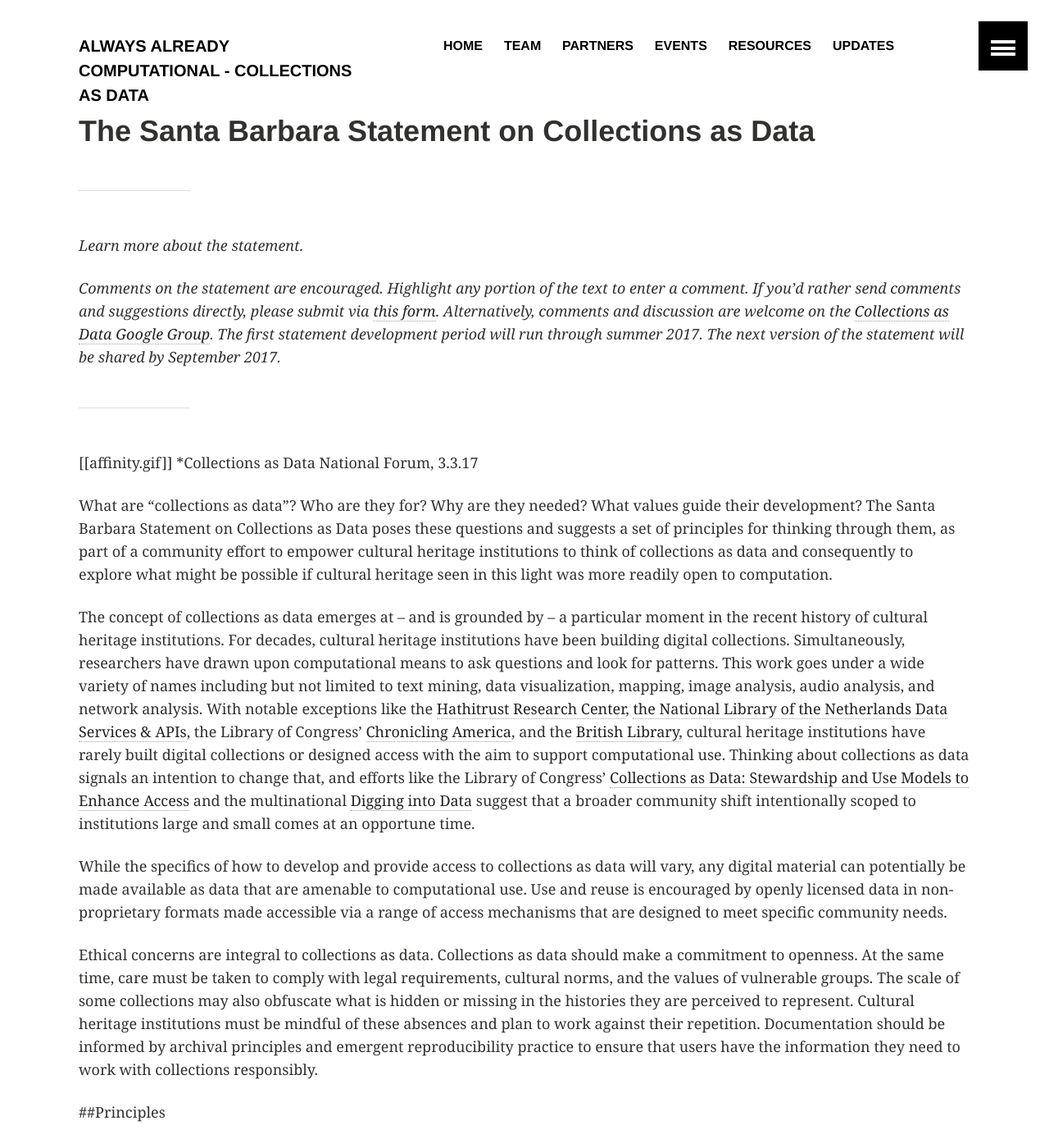
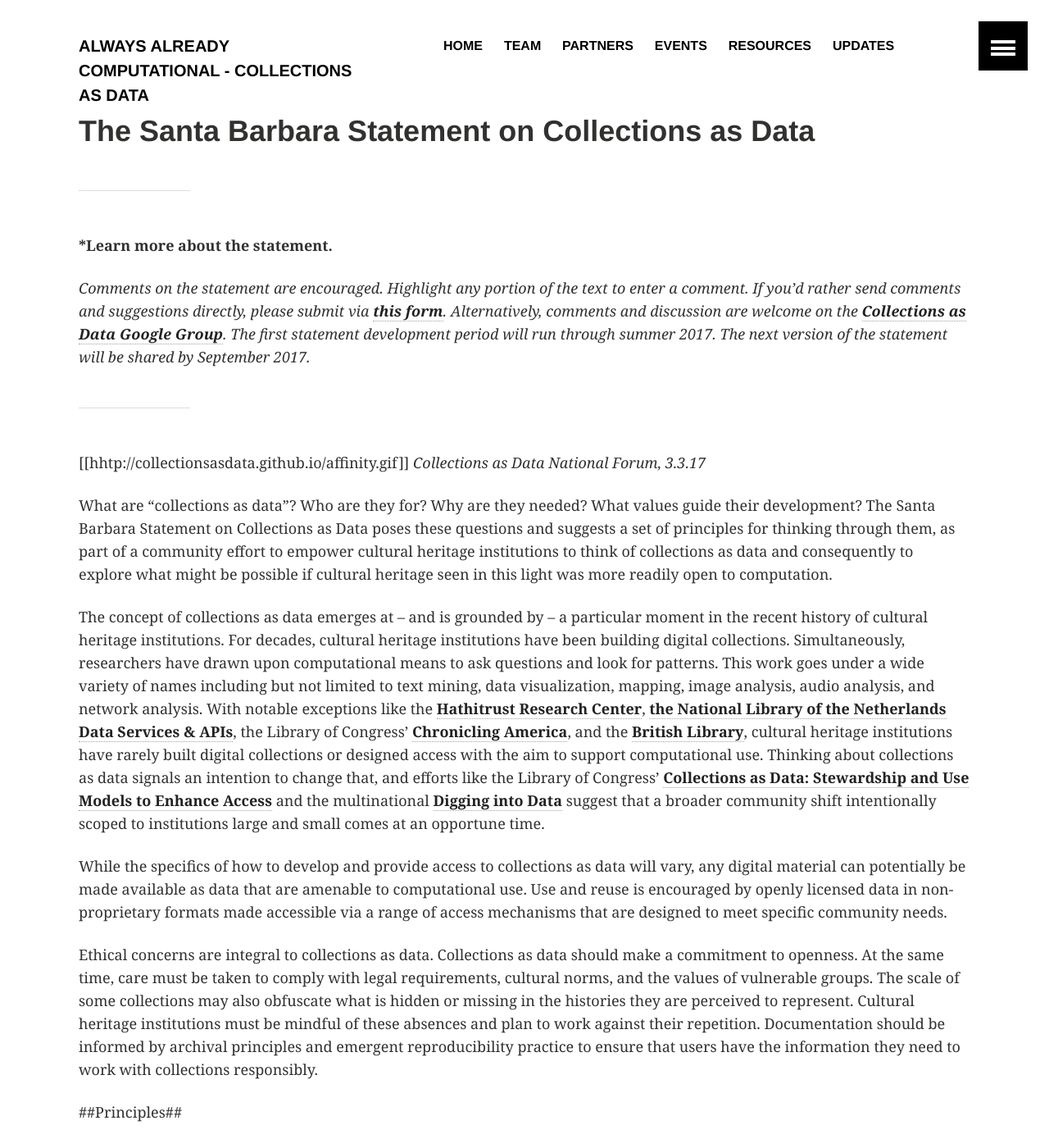
Before and after one commit to collectionsasdata/collectionsasdata.github.io, a Jekyll site: the page built from statement.markdown, in a window 1280 px wide and 1400 px high. Shown: the whole window at 82% size. Built offline with Jekyll 4.4.1, drawn with Linux system fonts in a browser that asks for light colours; a script that is not in the unit is left out; some of the changed text lies outside the part shown.

Commit message:
Update statement.markdown

```diff
--- a/statement.markdown
+++ b/statement.markdown
@@ -3,43 +3,43 @@
 title:  "The Santa Barbara Statement on Collections as Data"
 ---
 ---
-*Learn more about the statement.*
+***Learn more about the statement.**
 
-*Comments on the statement are encouraged. Highlight any portion of the text to enter a comment. If you’d rather send comments and suggestions directly, please submit via [this form](https://docs.google.com/forms/d/e/1FAIpQLScomC9tex3RHMQRTwOLfxSRFq14i5nnov7Km149qvCUO7JDpA/viewform?usp=sf_link). Alternatively, comments and discussion are welcome on the [Collections as Data Google Group](https://groups.google.com/forum/#!forum/collectionsasdata). The first statement development period will run through summer 2017. The next version of the statement will be shared by September 2017.*
+*Comments on the statement are encouraged. Highlight any portion of the text to enter a comment. If you’d rather send comments and suggestions directly, please submit via [**this form**](https://docs.google.com/forms/d/e/1FAIpQLScomC9tex3RHMQRTwOLfxSRFq14i5nnov7Km149qvCUO7JDpA/viewform?usp=sf_link). Alternatively, comments and discussion are welcome on the [**Collections as Data Google Group**](https://groups.google.com/forum/#!forum/collectionsasdata). The first statement development period will run through summer 2017. The next version of the statement will be shared by September 2017.*
 
 ---
-[[affinity.gif]]
-*Collections as Data National Forum, 3.3.17
+[[hhtp://collectionsasdata.github.io/affinity.gif]]
+*Collections as Data National Forum, 3.3.17*
 
 What are “collections as data”? Who are they for? Why are they needed? What values guide their development? The Santa Barbara Statement on Collections as Data poses these questions and suggests a set of principles for thinking through them, as part of a community effort to empower cultural heritage institutions to think of collections as data and consequently to explore what might be possible if cultural heritage seen in this light was more readily open to computation.
 
-The concept of collections as data emerges at -- and is grounded by -- a particular moment in the recent history of cultural heritage institutions. For decades, cultural heritage institutions have been building digital collections. Simultaneously, researchers have drawn upon computational means to ask questions and look for patterns. This work goes under a wide variety of names including but not limited to text mining, data visualization, mapping, image analysis, audio analysis, and network analysis. With notable exceptions like the [Hathitrust Research Center](https://analytics.hathitrust.org/), [the National Library of the Netherlands Data Services & APIs](https://www.kb.nl/en/resources-research-guides/data-services-apis), the Library of Congress’ [Chronicling America](http://chroniclingamerica.loc.gov/about/api/), and the [British Library](http://www.bl.uk/subjects/digital-scholarship), cultural heritage institutions have rarely built digital collections or designed access with the aim to support computational use. Thinking about collections as data signals an intention to change that, and efforts like the Library of Congress’ [Collections as Data: Stewardship and Use Models to Enhance Access](http://digitalpreservation.gov/meetings/dcs16.html) and the multinational [Digging into Data](https://diggingintodata.org/) suggest that a broader community shift intentionally scoped to institutions large and small comes at an opportune time.
+The concept of collections as data emerges at -- and is grounded by -- a particular moment in the recent history of cultural heritage institutions. For decades, cultural heritage institutions have been building digital collections. Simultaneously, researchers have drawn upon computational means to ask questions and look for patterns. This work goes under a wide variety of names including but not limited to text mining, data visualization, mapping, image analysis, audio analysis, and network analysis. With notable exceptions like the [**Hathitrust Research Center**](https://analytics.hathitrust.org/), [**the National Library of the Netherlands Data Services & APIs**](https://www.kb.nl/en/resources-research-guides/data-services-apis), the Library of Congress’ [**Chronicling America**](http://chroniclingamerica.loc.gov/about/api/), and the [**British Library**](http://www.bl.uk/subjects/digital-scholarship), cultural heritage institutions have rarely built digital collections or designed access with the aim to support computational use. Thinking about collections as data signals an intention to change that, and efforts like the Library of Congress’ [**Collections as Data: Stewardship and Use Models to Enhance Access**](http://digitalpreservation.gov/meetings/dcs16.html) and the multinational [**Digging into Data**](https://diggingintodata.org/) suggest that a broader community shift intentionally scoped to institutions large and small comes at an opportune time.
 
 While the specifics of how to develop and provide access to collections as data will vary, any digital material can potentially be made available as data that are amenable to computational use. Use and reuse is encouraged by openly licensed data in non-proprietary formats made accessible via a range of access mechanisms that are designed to meet specific community needs.
 
 Ethical concerns are integral to collections as data. Collections as data should make a commitment to openness. At the same time, care must be taken to comply with legal requirements, cultural norms, and the values of vulnerable groups. The scale of some collections may also obfuscate what is hidden or missing in the histories they are perceived to represent. Cultural heritage institutions must be mindful of these absences and plan to work against their repetition. Documentation should be informed by archival principles and emergent reproducibility practice to ensure that users have the information they need to work with collections responsibly.
 
-##Principles
+##Principles##
 
-⋅⋅1.**Collections as data development is a work in progress.** Work in progress status can be seen as a virtue. Iteration implies productive friction across a range of perspectives geared toward encouraging computational use of collections, development of internal and external collaborations, and alignment between traditional and emerging services.
+1.**Collections as data development is a work in progress.** Work in progress status can be seen as a virtue. Iteration implies productive friction across a range of perspectives geared toward encouraging computational use of collections, development of internal and external collaborations, and alignment between traditional and emerging services.
 
-⋅⋅2.**Collections as data development aims to encourage computational use of digitized and born digital collections.** By conceiving of, packaging, and making collections available as data, cultural heritage institutions work to expand the set of possible opportunities for engaging collections.
+2.**Collections as data development aims to encourage computational use of digitized and born digital collections.** By conceiving of, packaging, and making collections available as data, cultural heritage institutions work to expand the set of possible opportunities for engaging collections.
 
-⋅⋅3. **Ethical commitments guide collections as data development.** Ethical commitments are made in light of historic and contemporary inequities represented in collection scope, description, and access. Commitments should be documented and readily accessible to those engaging with collections. Commitments should serve to respect the rights and needs of the communities who create collections as well as the communities that use those collections.
+3.**Ethical commitments guide collections as data development.** Ethical commitments are made in light of historic and contemporary inequities represented in collection scope, description, and access. Commitments should be documented and readily accessible to those engaging with collections. Commitments should serve to respect the rights and needs of the communities who create collections as well as the communities that use those collections.
 
-⋅⋅4. **Collections as data stewards aim to lower barriers to use.** A range of accessible instructional materials and documentation should be developed to support collections as data use. These materials should be scoped to varying levels of technical expertise. Materials should also be scoped to a range of disciplinary, professional, creative, artistic, and educational contexts.
+4.**Collections as data stewards aim to lower barriers to use.** A range of accessible instructional materials and documentation should be developed to support collections as data use. These materials should be scoped to varying levels of technical expertise. Materials should also be scoped to a range of disciplinary, professional, creative, artistic, and educational contexts.
 
-⋅⋅5. **The needs of specific communities inform collections as data development.** Concrete strategies should be pursued to engage community need. Multiple approaches to data development and access are encouraged.
+5.**The needs of specific communities inform collections as data development.** Concrete strategies should be pursued to engage community need. Multiple approaches to data development and access are encouraged.
 
-⋅⋅6. **Shared collections as data documentation helps others find a path to doing the work.** In order for a range of individuals and institutions to engage collections as data work it must be possible to access documentation that demonstrates how the work is done. Documentation should be publicly accessible by default. Draft documentation is better than no documentation. Examples of documentation include workflows and code.
+6.**Shared collections as data documentation helps others find a path to doing the work.** In order for a range of individuals and institutions to engage collections as data work it must be possible to access documentation that demonstrates how the work is done. Documentation should be publicly accessible by default. Draft documentation is better than no documentation. Examples of documentation include workflows and code.
 
-⋅⋅7. **Whenever possible, collections as data should be made openly accessible.** Terms of use should align with efforts like Creative Commons, RightsStatements.org, and Traditional Knowledge licenses where appropriate.
+7.**Whenever possible, collections as data should be made openly accessible.** Terms of use should align with efforts like Creative Commons, RightsStatements.org, and Traditional Knowledge licenses where appropriate.
 
-⋅⋅8. **Collections as data development works toward interoperability.** Working toward interoperability entails alignment with emerging and/or established community standards and infrastructure. Working toward interoperability eases integration with centralized as well as distributed infrastructure. Interoperability facilitates collections as data discovery, access, and use.
+8.**Collections as data development works toward interoperability.** Working toward interoperability entails alignment with emerging and/or established community standards and infrastructure. Working toward interoperability eases integration with centralized as well as distributed infrastructure. Interoperability facilitates collections as data discovery, access, and use.
 
-⋅⋅9. **Collections as data stewards work to support the integrity of collections.** Claims based on collections as data depend on their integrity. Integrity is safeguarded by fault-tolerant systems and data provenance. Provenance reflects how data were created, and modified as well as the scope, and intended use of the data.
+9.**Collections as data stewards work to support the integrity of collections.** Claims based on collections as data depend on their integrity. Integrity is safeguarded by fault-tolerant systems and data provenance. Provenance reflects how data were created, and modified as well as the scope, and intended use of the data.
 
-⋅⋅10. **Collections as data may encompass or be derived from collections.** Data as well as the data that describe those data are considered within scope ( e.g. images, audio, video - as well as - metadata, finding aids, catalogs). Data resulting from the analysis of those data are also included.
+10.**Collections as data may encompass or be derived from collections.** Data as well as the data that describe those data are considered within scope ( e.g. images, audio, video - as well as - metadata, finding aids, catalogs). Data resulting from the analysis of those data are also included.
 
 
 <script async defer src="https://hypothes.is/embed.js"></script>
```
